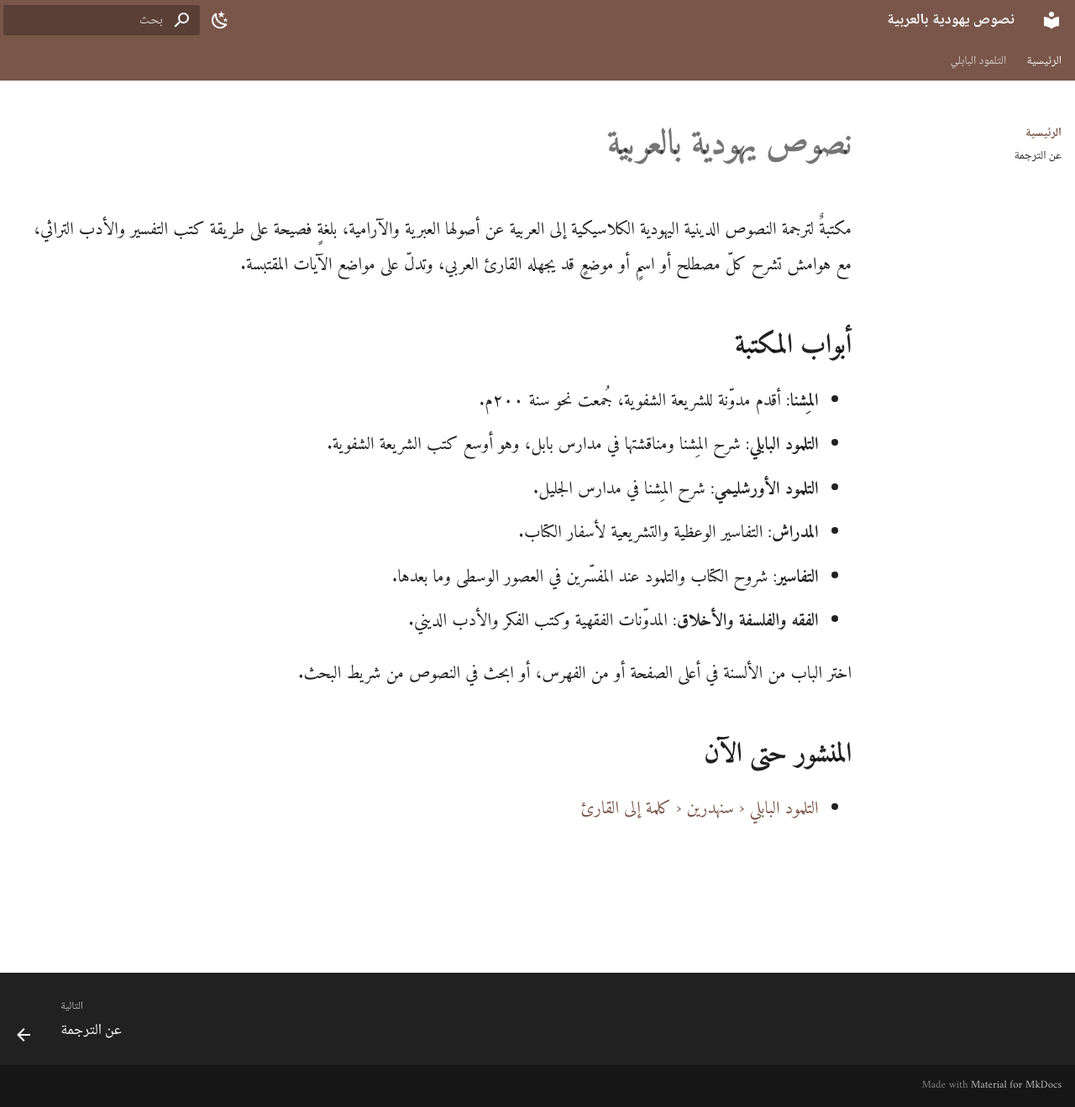
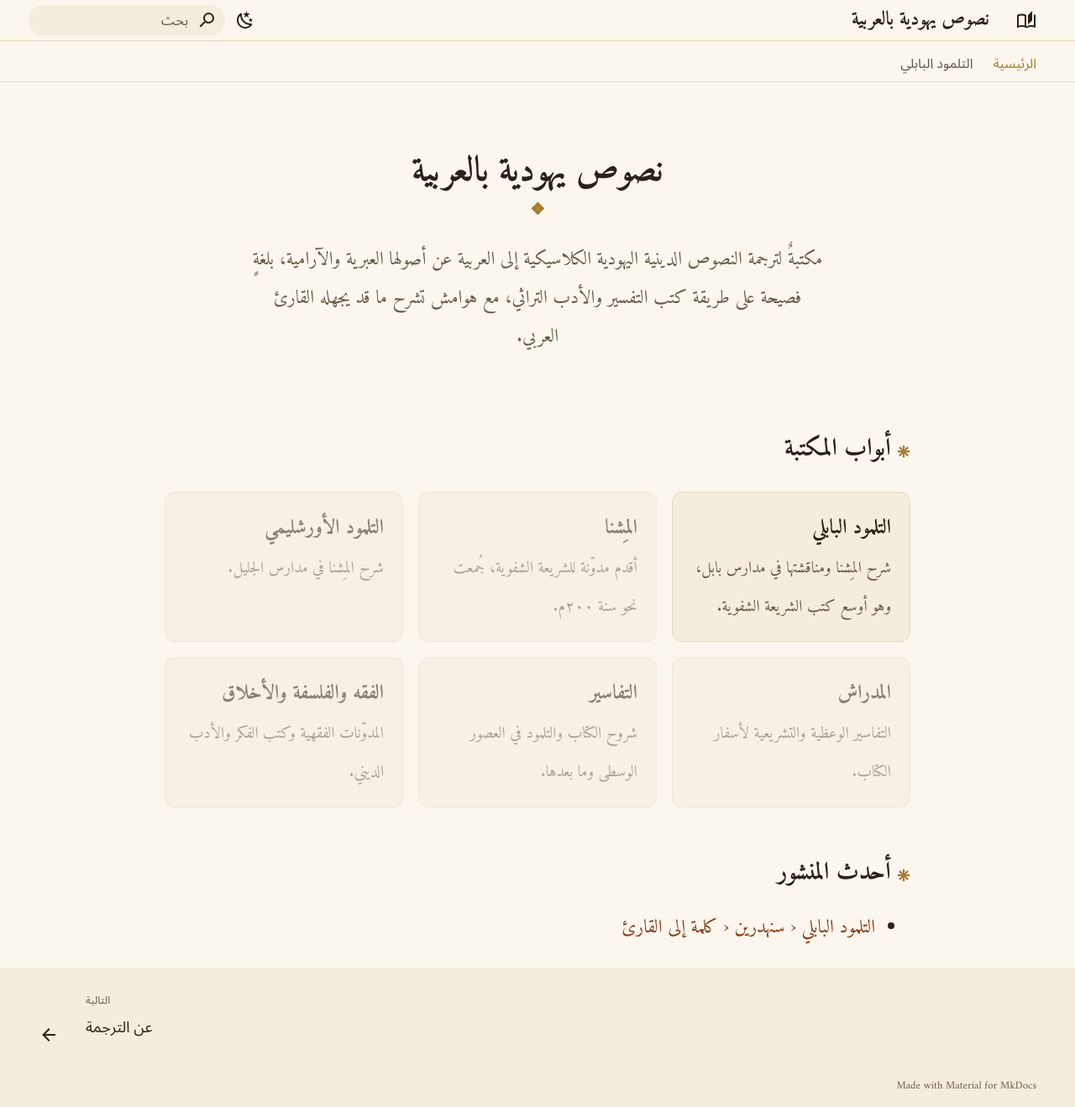
Before and after one commit to quaitian/jt, an MkDocs documentation site: the page built from docs/index.md, in a window 1280 px wide and 1319 px high. Shown: the whole window at 84% size. Built offline with MkDocs 1.6.1 and Material for MkDocs 9.7.7, drawn with Linux system fonts in a browser that asks for light colours.

Commit message:
تصميم جديد بطابع المخطوطات وخطوط أخفّ
Co-Authored-By: Claude Opus 5.5 <noreply@anthropic.com>
Claude-Session: https://claude.ai/code/session_01Bo3U8e6ZovMcMSu9mafY1n

```diff
--- a/docs/index.md
+++ b/docs/index.md
@@ -1,23 +1,28 @@
 ---
 hide:
   - toc
+  - navigation
 ---
+
+<div class="hero" markdown="1">
 
 # نصوص يهودية بالعربية
 
-مكتبةٌ لترجمة النصوص الدينية اليهودية الكلاسيكية إلى العربية عن أصولها العبرية والآرامية، بلغةٍ فصيحة على طريقة كتب التفسير والأدب التراثي، مع هوامش تشرح كلّ مصطلح أو اسمٍ أو موضعٍ قد يجهله القارئ العربي، وتدلّ على مواضع الآيات المقتبسة.
+مكتبةٌ لترجمة النصوص الدينية اليهودية الكلاسيكية إلى العربية عن أصولها العبرية والآرامية، بلغةٍ فصيحة على طريقة كتب التفسير والأدب التراثي، مع هوامش تشرح ما قد يجهله القارئ العربي.
+
+</div>
 
 ## أبواب المكتبة
 
-- **المِشنا**: أقدم مدوّنة للشريعة الشفوية، جُمعت نحو سنة ٢٠٠م.
-- **التلمود البابلي**: شرح المِشنا ومناقشتها في مدارس بابل، وهو أوسع كتب الشريعة الشفوية.
-- **التلمود الأورشليمي**: شرح المِشنا في مدارس الجليل.
-- **المدراش**: التفاسير الوعظية والتشريعية لأسفار الكتاب.
-- **التفاسير**: شروح الكتاب والتلمود عند المفسّرين في العصور الوسطى وما بعدها.
-- **الفقه والفلسفة والأخلاق**: المدوّنات الفقهية وكتب الفكر والأدب الديني.
+<div class="shelves">
+<a class="shelf" href="talmud-bavli/nezikin/sanhedrin/intro/"><b>التلمود البابلي</b><span>شرح المِشنا ومناقشتها في مدارس بابل، وهو أوسع كتب الشريعة الشفوية.</span></a>
+<div class="shelf shelf--soon"><b>المِشنا</b><span>أقدم مدوّنة للشريعة الشفوية، جُمعت نحو سنة ٢٠٠م.</span></div>
+<div class="shelf shelf--soon"><b>التلمود الأورشليمي</b><span>شرح المِشنا في مدارس الجليل.</span></div>
+<div class="shelf shelf--soon"><b>المدراش</b><span>التفاسير الوعظية والتشريعية لأسفار الكتاب.</span></div>
+<div class="shelf shelf--soon"><b>التفاسير</b><span>شروح الكتاب والتلمود في العصور الوسطى وما بعدها.</span></div>
+<div class="shelf shelf--soon"><b>الفقه والفلسفة والأخلاق</b><span>المدوّنات الفقهية وكتب الفكر والأدب الديني.</span></div>
+</div>
 
-اختر الباب من الألسنة في أعلى الصفحة أو من الفهرس، أو ابحث في النصوص من شريط البحث.
-
-## المنشور حتى الآن
+## أحدث المنشور
 
 - [التلمود البابلي ‹ سنهدرين ‹ كلمة إلى القارئ](talmud-bavli/nezikin/sanhedrin/intro.md)
--- a/docs/stylesheets/extra.css
+++ b/docs/stylesheets/extra.css
@@ -1,14 +1,105 @@
-@import url("https://fonts.googleapis.com/css2?family=Amiri:ital,wght@0,400;0,700;1,400&family=Noto+Naskh+Arabic:wght@400;600&display=swap");
+/* خط أميري للمتن والعناوين فقط (وزنان)، وخط النظام لعناصر الواجهة: أخفّ تحميلًا */
+@import url("https://fonts.googleapis.com/css2?family=Amiri:wght@400;700&display=swap");
+
+/* ===== الألوان: ورق المخطوطات والحبر والذهب ===== */
+[data-md-color-scheme="default"] {
+  --paper: #fbf7ef;
+  --paper-2: #f4ecdc;
+  --ink: #2b2118;
+  --ink-soft: #6b5a48;
+  --gold: #a8792a;
+  --gold-soft: #d9c28f;
+  --rule: #e6d9bf;
+
+  --md-default-bg-color: var(--paper);
+  --md-default-fg-color: var(--ink);
+  --md-default-fg-color--light: var(--ink-soft);
+  --md-typeset-color: var(--ink);
+  --md-typeset-a-color: #8a3b12;
+  --md-primary-fg-color: var(--paper);
+  --md-primary-bg-color: var(--ink);
+  --md-accent-fg-color: var(--gold);
+  --md-footer-bg-color: var(--paper-2);
+  --md-footer-bg-color--dark: var(--paper-2);
+  --md-footer-fg-color: var(--ink);
+  --md-footer-fg-color--light: var(--ink-soft);
+  --md-footer-fg-color--lighter: var(--ink-soft);
+}
+
+[data-md-color-scheme="slate"] {
+  --paper: #17130f;
+  --paper-2: #1f1a14;
+  --ink: #ebe3d4;
+  --ink-soft: #b3a68f;
+  --gold: #d1a95a;
+  --gold-soft: #7a6236;
+  --rule: #3a3024;
+
+  --md-default-bg-color: var(--paper);
+  --md-default-fg-color: var(--ink);
+  --md-default-fg-color--light: var(--ink-soft);
+  --md-typeset-color: var(--ink);
+  --md-typeset-a-color: var(--gold);
+  --md-primary-fg-color: var(--paper);
+  --md-primary-bg-color: var(--ink);
+  --md-accent-fg-color: var(--gold);
+  --md-footer-bg-color: var(--paper-2);
+  --md-footer-bg-color--dark: var(--paper-2);
+  --md-footer-fg-color: var(--ink);
+  --md-footer-fg-color--light: var(--ink-soft);
+  --md-footer-fg-color--lighter: var(--ink-soft);
+}
 
 :root {
-  --md-text-font: "Noto Naskh Arabic", "Amiri", serif;
+  --md-text-font: system-ui, "Segoe UI", "Geeza Pro", "Noto Sans Arabic", Tahoma, sans-serif;
 }
 
-/* متن المقالات بخط أميري التراثي */
+/* ===== الشريط العلوي ===== */
+.md-header {
+  box-shadow: none;
+  border-bottom: 1px solid var(--rule);
+}
+.md-header__topic:first-child {
+  font-family: "Amiri", serif;
+  font-weight: 700;
+  font-size: 1.15rem;
+}
+.md-tabs {
+  border-bottom: 1px solid var(--rule);
+}
+.md-tabs__link {
+  font-size: 0.8rem;
+  opacity: 0.75;
+}
+.md-tabs__item--active .md-tabs__link {
+  opacity: 1;
+  color: var(--gold);
+}
+.md-search__form {
+  background: var(--paper-2);
+  border-radius: 999px;
+}
+.md-search__input {
+  color: var(--ink);
+}
+.md-search__input::placeholder {
+  color: var(--ink-soft);
+}
+
+/* ===== المتن ===== */
 .md-typeset {
-  font-family: "Amiri", "Noto Naskh Arabic", serif;
-  font-size: 1.05rem;
-  line-height: 2;
+  font-family: "Amiri", "Traditional Arabic", serif;
+  font-size: 1.12rem;
+  line-height: 2.05;
+}
+.md-content {
+  max-width: 46rem;
+  margin-inline: auto;
+}
+@media screen and (min-width: 45em) {
+  .md-typeset p {
+    text-align: justify;
+  }
 }
 
 .md-typeset h1,
@@ -16,33 +107,158 @@
 .md-typeset h3 {
   font-family: "Amiri", serif;
   font-weight: 700;
+  color: var(--ink);
+  letter-spacing: 0;
 }
-
-/* عرض مريح للقراءة */
-.md-grid {
-  max-width: 1300px;
+.md-typeset h1 {
+  text-align: center;
+  font-size: 2.1rem;
+  margin-bottom: 0.4em;
+}
+.md-typeset h1::after {
+  content: "❖";
+  display: block;
+  color: var(--gold);
+  font-size: 1rem;
+  margin-top: 0.3em;
+}
+.md-typeset h2 {
+  font-size: 1.45rem;
+  margin-top: 2em;
+}
+.md-typeset h2::before {
+  content: "۞ ";
+  color: var(--gold);
+  font-size: 0.85em;
 }
 
 /* أرقام الهوامش في المتن */
 .md-typeset .footnote-ref {
+  color: var(--gold);
   font-weight: 700;
+  font-family: system-ui, sans-serif;
+  font-size: 0.7em;
+  text-decoration: none;
 }
 
-/* قائمة الهوامش في آخر الصفحة بالأرقام العربية */
-.md-typeset .footnote ol {
-  list-style-type: arabic-indic;
-  font-size: 0.9rem;
-}
-
-.md-typeset .footnote li::marker {
-  content: "(" counter(list-item, arabic-indic) ") ";
-}
-
+/* ===== الهوامش ===== */
 .md-typeset .footnote > hr {
   display: none;
 }
+.md-typeset .footnote {
+  font-size: 0.95rem;
+  color: var(--ink-soft);
+  line-height: 1.9;
+}
+.md-typeset .footnote ol {
+  list-style-type: arabic-indic;
+}
+.md-typeset .footnote li::marker {
+  content: "(" counter(list-item, arabic-indic) ") ";
+  color: var(--gold);
+}
+.md-typeset .footnote strong {
+  color: var(--ink);
+}
+.md-typeset .footnote-backref {
+  opacity: 0.5;
+}
+.md-typeset h2#الهوامش {
+  text-align: center;
+  font-size: 1.2rem;
+  border-top: 1px solid var(--rule);
+  padding-top: 1.2em;
+}
+.md-typeset h2#الهوامش::before {
+  content: "";
+}
 
 /* ملاحظات المترجم */
-.md-typeset .admonition.note {
+.md-typeset .translator-notes {
+  background: var(--paper-2);
+  border: 1px solid var(--rule);
+  border-radius: 10px;
+  padding: 0.2em 1.2em 0.6em;
+  margin-top: 2em;
   font-size: 0.95rem;
 }
+.md-typeset .translator-notes h2 {
+  font-size: 1.1rem;
+  margin-top: 0.8em;
+}
+
+/* نافذة الحاشية المنبثقة */
+.md-tooltip2 {
+  font-family: "Amiri", serif;
+}
+.md-tooltip2__inner {
+  background: var(--paper-2);
+  color: var(--ink);
+  border: 1px solid var(--gold-soft);
+  font-size: 0.95rem;
+  line-height: 1.8;
+}
+
+/* ===== الصفحة الرئيسية ===== */
+.hero {
+  text-align: center;
+  padding: 1.5rem 0 0.5rem;
+}
+.hero p {
+  text-align: center;
+  color: var(--ink-soft);
+  max-width: 34rem;
+  margin-inline: auto;
+}
+.shelves {
+  display: grid;
+  grid-template-columns: repeat(auto-fit, minmax(14rem, 1fr));
+  gap: 0.9rem;
+  margin: 1.5rem 0;
+}
+.md-typeset .shelf {
+  display: block;
+  background: var(--paper-2);
+  border: 1px solid var(--rule);
+  border-radius: 12px;
+  padding: 0.9rem 1.1rem;
+  color: var(--ink);
+  transition: border-color 0.15s;
+}
+.md-typeset a.shelf:hover {
+  border-color: var(--gold);
+  color: var(--ink);
+}
+.shelf b {
+  display: block;
+  font-size: 1.2rem;
+}
+.shelf span {
+  font-size: 0.95rem;
+  color: var(--ink-soft);
+  line-height: 1.7;
+}
+.shelf--soon {
+  opacity: 0.55;
+}
+
+/* ===== الفهرس الجانبي ===== */
+.md-nav__link--active,
+.md-nav__item .md-nav__link--active {
+  color: var(--gold);
+  font-weight: 700;
+}
+.md-nav__title {
+  font-family: "Amiri", serif;
+  font-size: 0.85rem;
+}
+
+/* ===== الهاتف ===== */
+@media screen and (max-width: 44.9375em) {
+  .md-typeset {
+    font-size: 1.08rem;
+  }
+  .md-typeset h1 {
+    font-size: 1.75rem;
+  }
+}
--- a/mkdocs.yml
+++ b/mkdocs.yml
@@ -6,16 +6,18 @@ theme:
   language: ar
   direction: rtl
   font: false
+  icon:
+    logo: material/book-open-page-variant-outline
   palette:
     - scheme: default
-      primary: brown
-      accent: teal
+      primary: custom
+      accent: custom
       toggle:
         icon: material/weather-night
         name: الوضع الليلي
     - scheme: slate
-      primary: brown
-      accent: teal
+      primary: custom
+      accent: custom
       toggle:
         icon: material/weather-sunny
         name: الوضع النهاري
```
